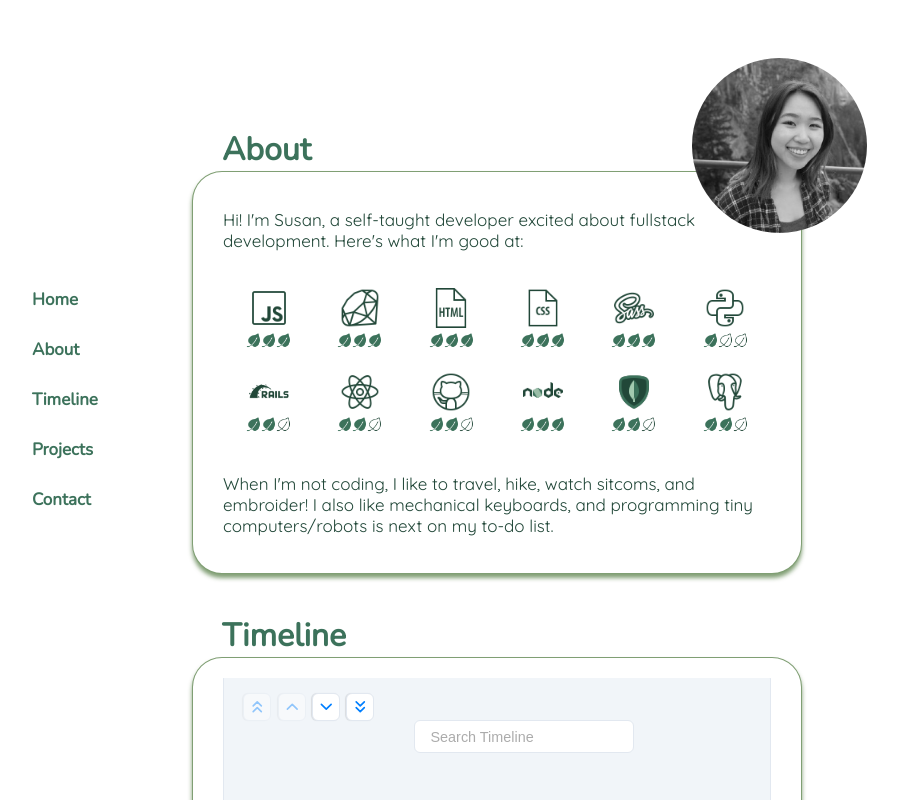
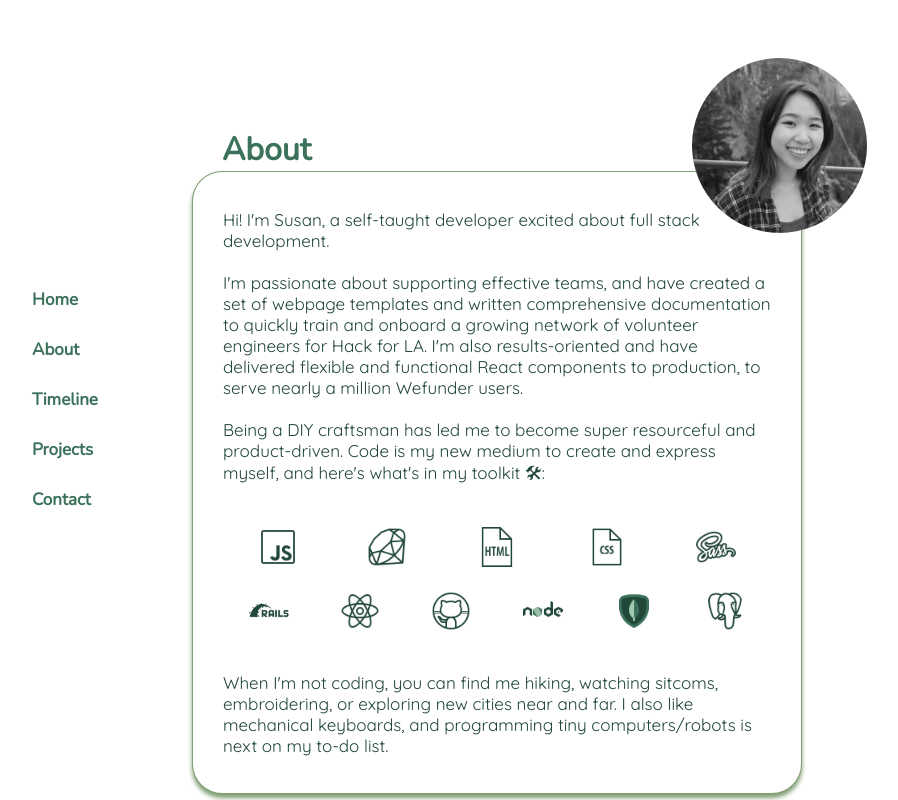
Before and after one commit to ye-susan/react-portfolio, a React (Create React App) app: page / in a window 1280 px wide. Shown: the top 800 px of the page, without its empty margins (198-1096 px from the left). Built offline with nearby package versions, Linux system fonts and the light colour scheme.

Commit message:
edit summary/about section

```diff
--- a/src/App.js
+++ b/src/App.js
@@ -35,13 +35,17 @@ class App extends Component {
             content={
               <div>
 
-                <p>Hi! I'm Susan, a self-taught developer excited about fullstack development.  Here's what I'm good at:</p>
+                <p>Hi! I'm Susan, a self-taught developer excited about full stack development.
+                <br/><br/>
+                I'm passionate about supporting effective teams, and have created a set of webpage templates and written comprehensive documentation to quickly train and onboard a growing network of volunteer engineers for Hack for LA. I'm also results-oriented and have delivered flexible and functional React components to production, to serve nearly a million Wefunder users.
+                <br/><br/>
+                Being a DIY craftsman has led me to become super resourceful and product-driven. Code is my new medium to create and express myself, and here's what's in my toolkit 🛠: </p>
 
                 <br/>
                 <SkillsGallery />
                 <br/>
 
-                <p>When I'm not coding, I like to travel, hike, watch sitcoms, and embroider! I also like mechanical keyboards, and programming tiny computers/robots is next on my to-do list.</p>
+                <p>When I'm not coding, you can find me hiking, watching sitcoms, embroidering, or exploring new cities near and far. I also like mechanical keyboards, and programming tiny computers/robots is next on my to-do list.</p>
               </div>
             }
           />
--- a/src/components/skills-gallery/skill-atom/skill-atom.js
+++ b/src/components/skills-gallery/skill-atom/skill-atom.js
@@ -1,12 +1,11 @@
 import React from 'react';
-import { StarsRow } from '../stars-row/stars-row';
+//import { StarsRow } from '../stars-row/stars-row';
 import './skill-atom.scss'
 
 export const SkillAtom = ({stars, skillName, iconLink, skillUrl}) => {
   return (
     <div className="skill-item">
       <a href={skillUrl}><img className="skill-icon" width="40px" height="40px" src={iconLink} alt={skillName}/></a>
-      <StarsRow stars={stars} />
     </div>
   )
 }
--- a/src/data/skills-data.js
+++ b/src/data/skills-data.js
@@ -32,12 +32,12 @@ export const LanguagesData = {
     iconLink: '/icons/sass-icon.png',
     skillUrl: 'https://sass-lang.com'
   },
-  5: {
-    skillName: 'Python',
-    proficiency: '1',
-    iconLink: '/icons/python-icon.png',
-    skillUrl: 'https://www.python.org'
-  }
+  // 5: {
+  //   skillName: 'Python',
+  //   proficiency: '1',
+  //   iconLink: '/icons/python-icon.png',
+  //   skillUrl: 'https://www.python.org'
+  // }
 }
 
 export const TechnologiesData = {
```
